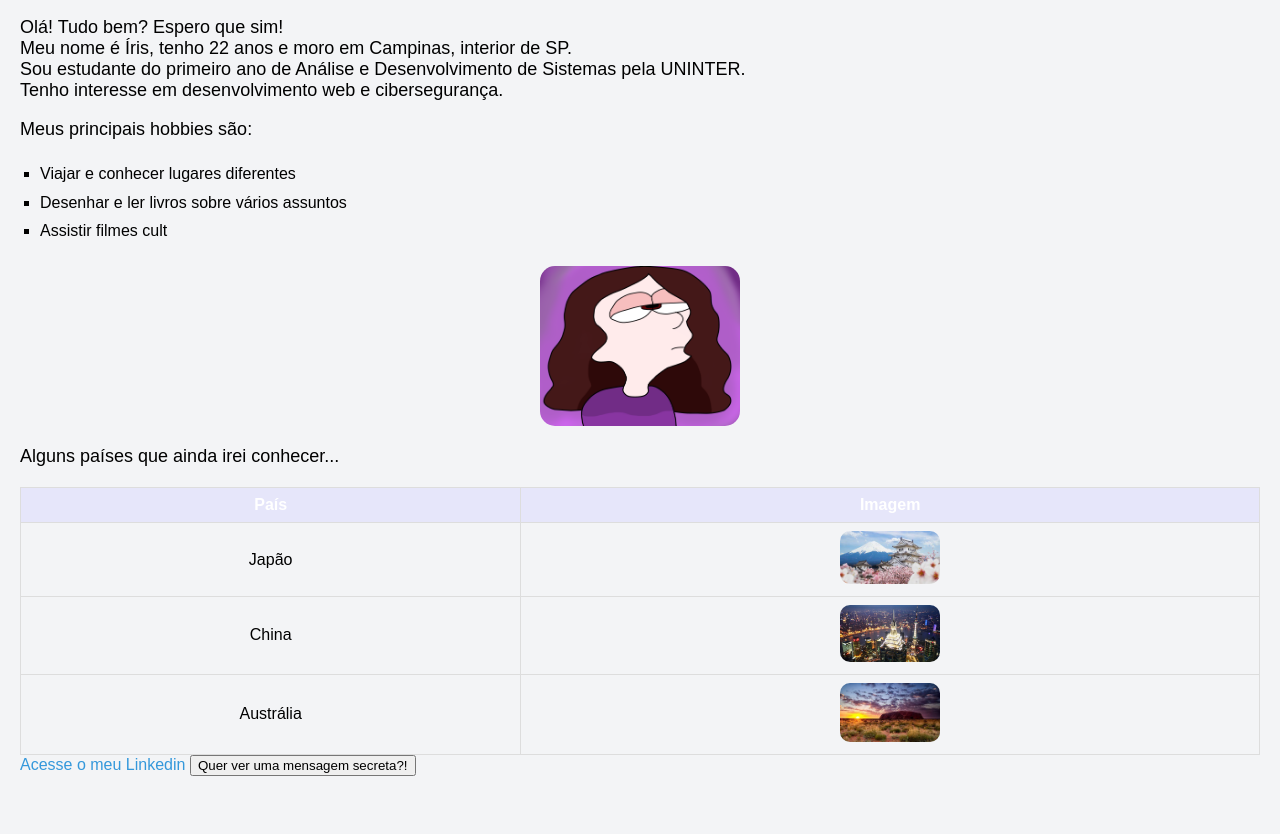
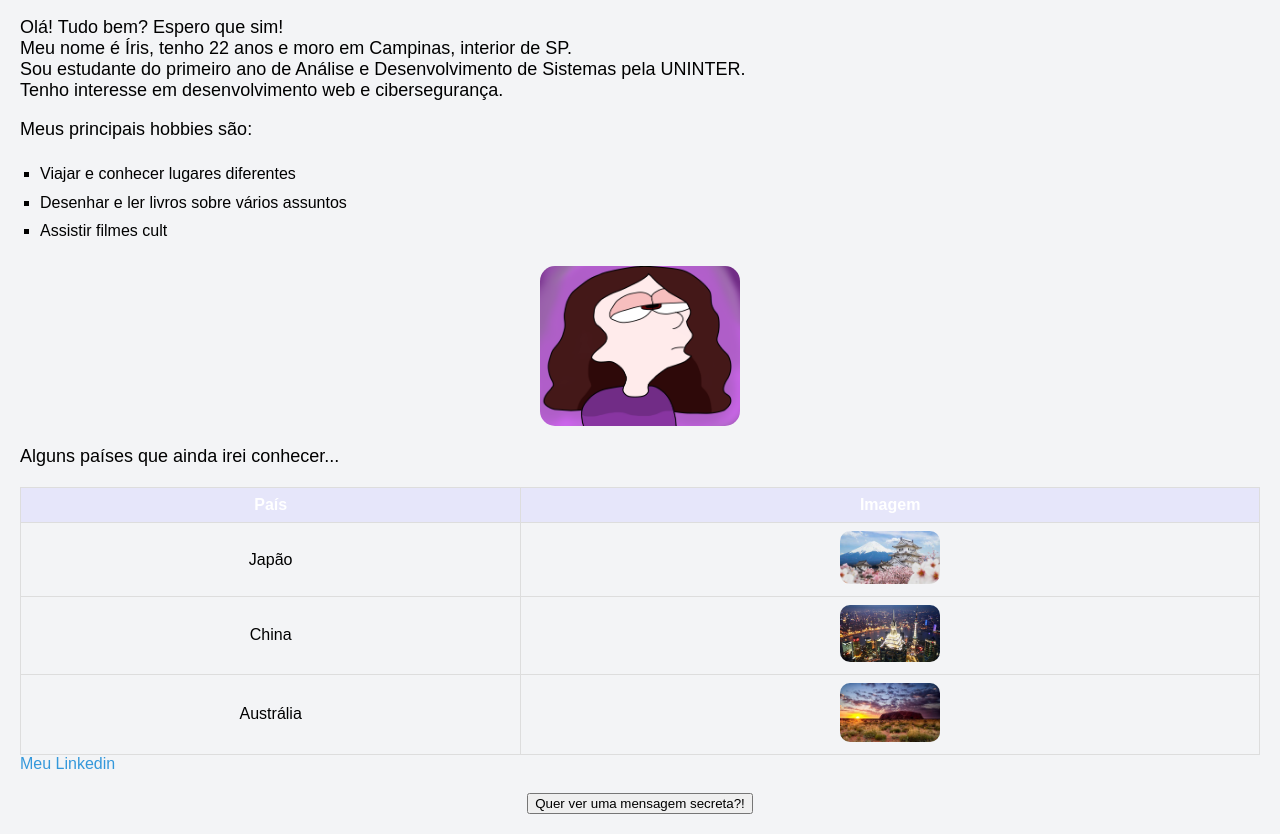
Before and after one commit to irisgrillo/trabalho.fds, a plain HTML site: page index.html in a window 1280 px wide. Shown: the part 131-965 px from the top of the page. Before the commit the page ends 927 px from the top, so only its background shows below. Drawn offline with Linux system fonts and the light colour scheme.

Commit message:
index.html

```diff
--- a/index.html
+++ b/index.html
@@ -46,9 +46,14 @@
             <td><img src="imagens/australia.jpeg" alt="Austrália" class="table-img"></td>
         </tr>
     </table>
-    <a href="https://www.linkedin.com/in/irisgrillo/" target="_blank">Acesse o meu Linkedin</a>
-    <button id="message-btn">Quer ver uma mensagem secreta?!</button>
-    <p id="message" style="display: none;"></p>
-    <script src="script.js"></script>
+
+    <a href="https://www.linkedin.com/in/irisgrillo/" target="_blank">Meu Linkedin</a>
+
+    <div style="text-align: center; margin-top: 20px;">
+        <button id="message-btn">Quer ver uma mensagem secreta?!</button>
+        <p id="message" style="display: none;"></p>
+        <script src="script.js"></script>
+    </div>
+
 </body>
 </html>
```
